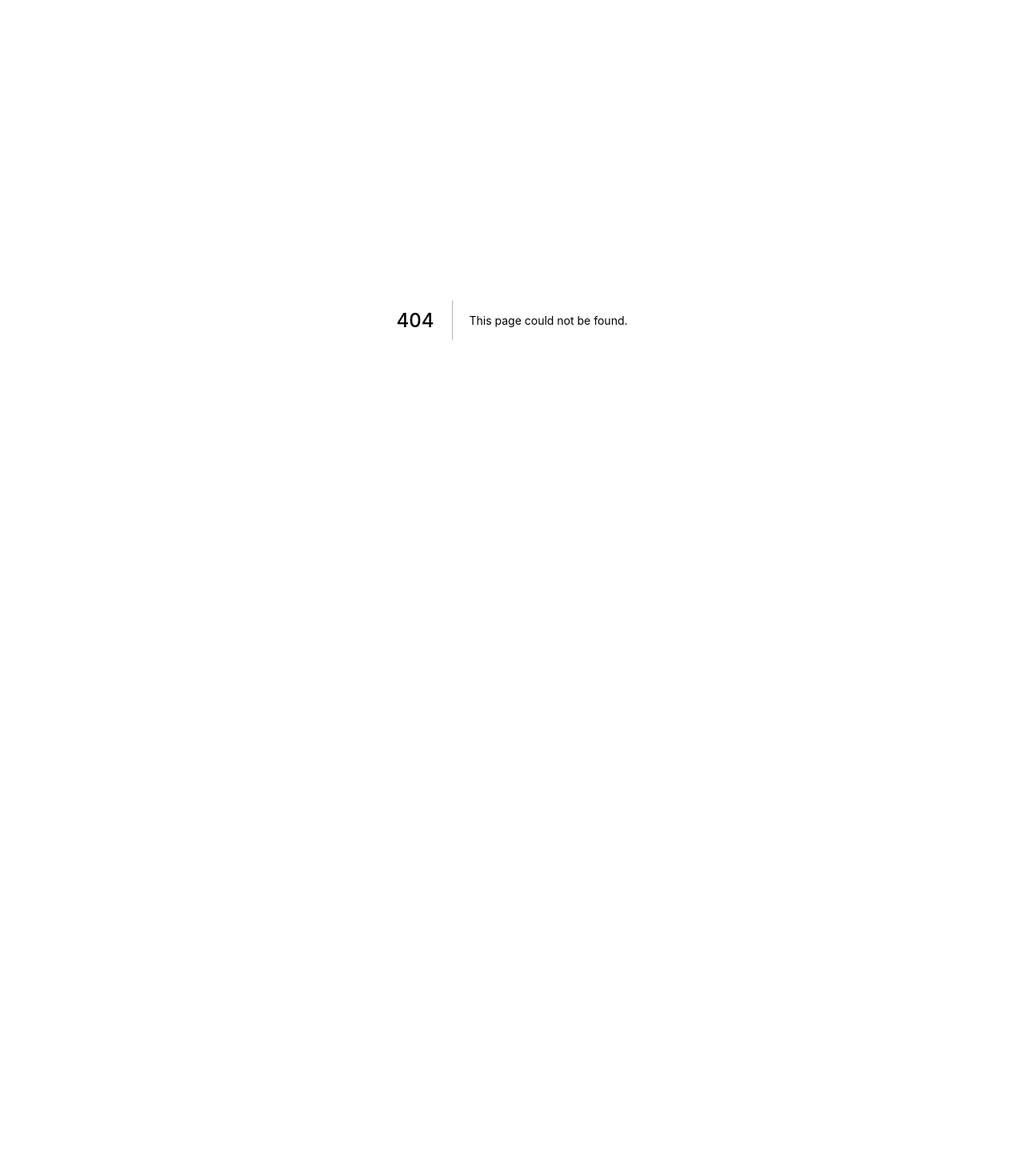
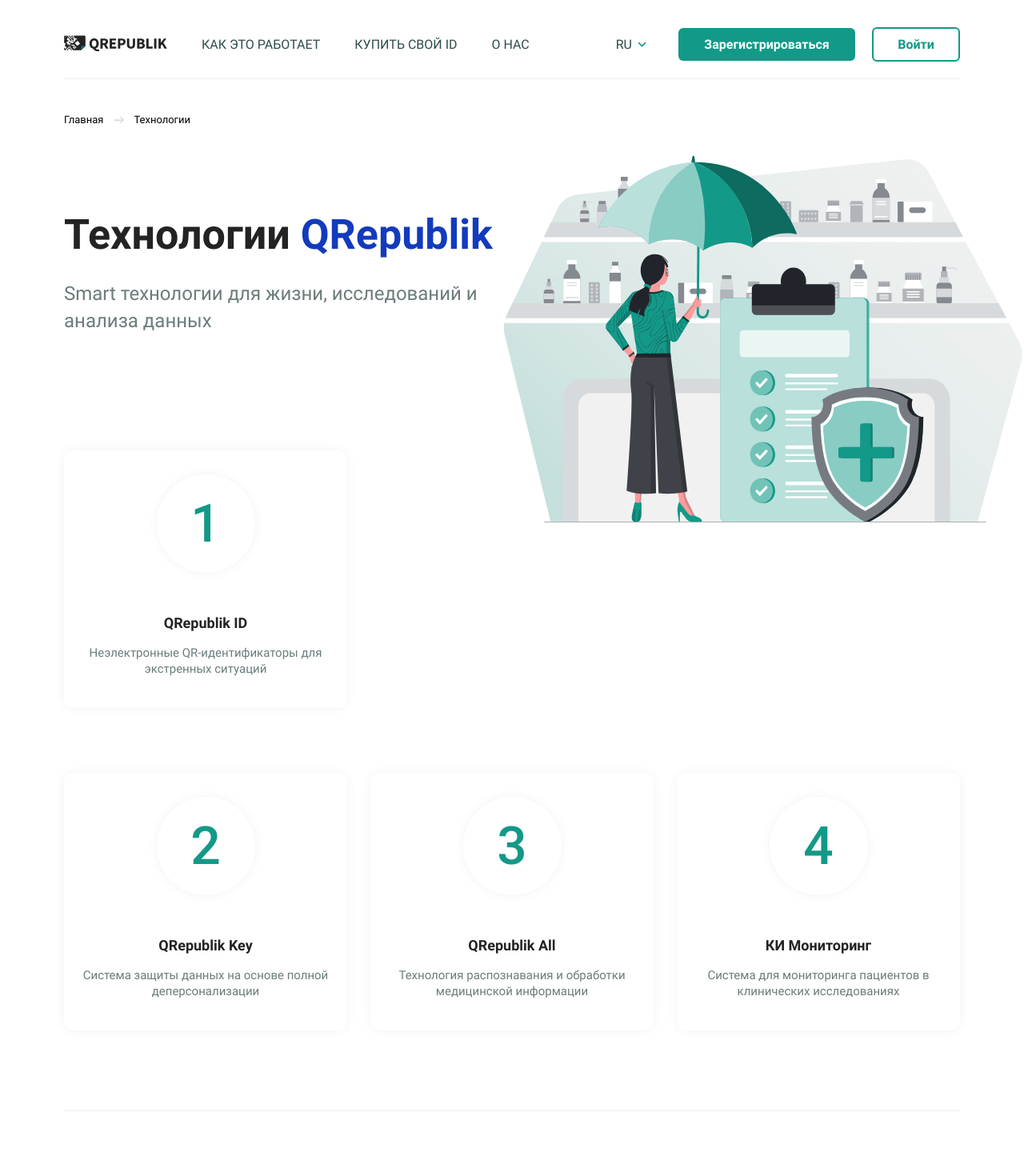
Before and after one commit to el-tumakov/QRepublik, a Next.js app: page /technology in a window 1280 px wide. Before the commit this address had no page. Shown: the top 1470 px of the page at 80% size. Before the commit the page ends 800 px from the top, so only its background shows below. Built offline with nearby package versions, Linux system fonts and the light colour scheme.

Commit message:
Добавляет страницу Technology

```diff
--- /dev/null
+++ b/components/technology/technology.js
@@ -0,0 +1,42 @@
+import styles from "./technology.module.scss";
+
+const Technology = () => (
+  <section className={styles.technology}>
+    <div className={styles.wrap}>
+      <h1 className={styles.title}>
+        Технологии <span className={styles.accent}>QRepublik</span>
+      </h1>
+      <p className={styles.description}>
+        Smart технологии для жизни, исследований и анализа данных
+      </p>
+      <ol className={styles.list}>
+        <li className={styles.item1}>
+          <h2 className={styles.itemTitle}>QRepublik ID</h2>
+          <p className={styles.itemDescription}>
+            Неэлектронные QR-идентификаторы для экстренных ситуаций
+          </p>
+        </li>
+        <li className={styles.item2}>
+          <h2 className={styles.itemTitle}>QRepublik Key</h2>
+          <p className={styles.itemDescription}>
+            Система защиты данных на основе полной деперсонализации
+          </p>
+        </li>
+        <li className={styles.item3}>
+          <h2 className={styles.itemTitle}>QRepublik All</h2>
+          <p className={styles.itemDescription}>
+            Технология распознавания и обработки медицинской информации
+          </p>
+        </li>
+        <li className={styles.item4}>
+          <h2 className={styles.itemTitle}>КИ Мониторинг</h2>
+          <p className={styles.itemDescription}>
+            Система для мониторинга пациентов в клинических исследованиях
+          </p>
+        </li>
+      </ol>
+    </div>
+  </section>
+);
+
+export default Technology;
--- /dev/null
+++ b/components/technology/technology.module.scss
@@ -0,0 +1,142 @@
+@import "../../styles/variables.scss";
+@import "../../styles/mixins.scss";
+
+.technology {
+  margin-top: 38px;
+}
+
+.wrap {
+  @include wrapper;
+
+  background-image: url("../../public/images/technology.svg");
+  background-repeat: no-repeat;
+  background-position: 100% 0;
+  background-size: 650px 458px;
+}
+
+.title {
+  margin-top: 0;
+  margin-bottom: 12px;
+  padding-top: 55px;
+
+  font-weight: 700;
+  font-size: 52px;
+  line-height: 88px;
+  color: $font-dark;
+}
+
+.accent {
+  color: $second-accent;
+}
+
+.description {
+  max-width: 524px;
+  margin-top: 12px;
+
+  font-size: 24px;
+  line-height: 34px;
+  color: $font-main;
+}
+
+.list {
+  display: flex;
+  flex-wrap: wrap;
+  justify-content: space-between;
+  margin: 0;
+  margin-top: 145px;
+  padding: 0;
+
+  list-style: none;
+
+  &:before {
+    content: "";
+
+    order: 1;
+    width: 100%;
+  }
+}
+
+@mixin item {
+  position: relative;
+
+  order: 2;
+  width: 354px;
+  min-height: 322px;
+  margin-top: 81px;
+  padding-top: 189px;
+  padding-right: 20px;
+  padding-left: 20px;
+
+  text-align: center;
+
+  border-radius: 12px;
+  box-shadow: 0 0 15px -2px rgba(#000000, 0.07);
+
+  &::before {
+    position: absolute;
+    top: 30px;
+    left: 50%;
+
+    display: flex;
+    justify-content: center;
+    align-items: center;
+    width: 123px;
+    height: 123px;
+    margin-left: -61.5px;
+
+    font-weight: 500;
+    font-size: 66px;
+    color: $main-accent;
+
+    border-radius: 50%;
+    box-shadow: 0 0 15px -2px rgba(#000000, 0.07);
+  }
+}
+
+.item1 {
+  @include item;
+
+  order: 0;
+  margin-top: 0;
+
+  &::before {
+    content: "1";
+  }
+}
+
+.item2 {
+  @include item;
+
+  &::before {
+    content: "2";
+  }
+}
+
+.item3 {
+  @include item;
+
+  &::before {
+    content: "3";
+  }
+}
+
+.item4 {
+  @include item;
+
+  &::before {
+    content: "4";
+  }
+}
+
+.itemTitle {
+  font-weight: 700;
+  font-size: 18px;
+  line-height: 24px;
+  color: $font-dark;
+}
+
+.itemDescription {
+  font-size: 15px;
+  line-height: 20px;
+  color: $font-main;
+}
--- /dev/null
+++ b/pages/technology.js
@@ -0,0 +1,19 @@
+import Head from "next/head";
+import Breadcrumbs from "../components/breadcrumbs/breadcrumbs";
+import Technology from "../components/technology/technology";
+import Layout from "../components/layout/layout";
+
+const TechnologyPage = () => (
+  <Layout>
+    <Head>
+      <title>Технологии QRepublik</title>
+      <meta name="description" content="Технологии QRepublik" />
+    </Head>
+    <Breadcrumbs>
+      <p>Технологии</p>
+    </Breadcrumbs>
+    <Technology />
+  </Layout>
+);
+
+export default TechnologyPage;
```
Also changed, not shown: public/images/technology.svg (added).
